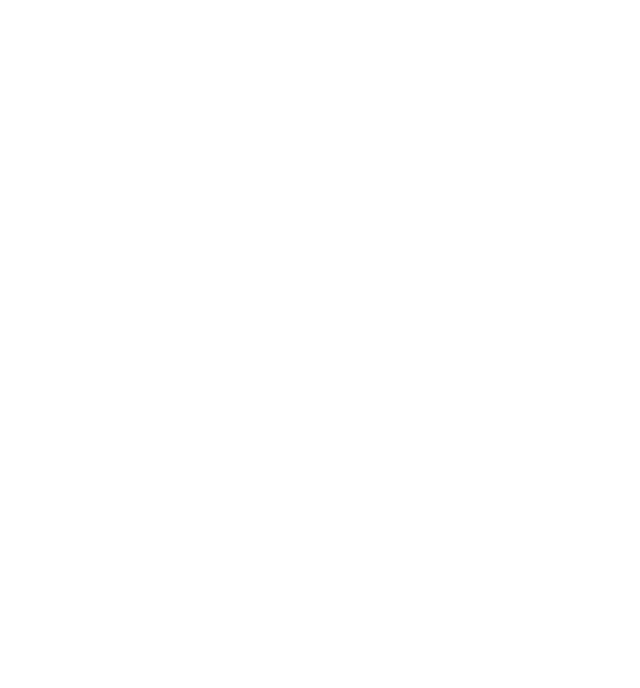
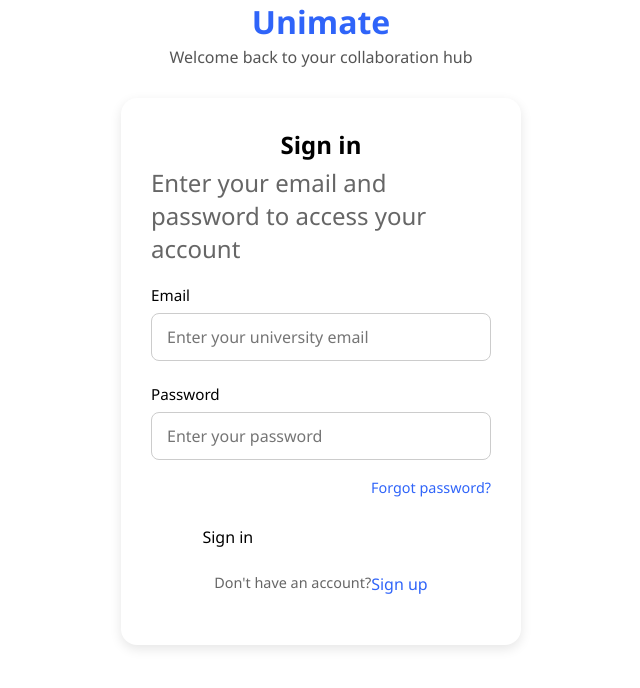
Before and after one commit to Ashi-Verma1758/unimate, a React (Vite) app: page /login in a window 1280 px wide. Before the commit this address had no page. Shown: the top 688 px of the page, without its empty margins (319-959 px from the left). Built offline with nearby package versions, Linux system fonts and the light colour scheme.

Commit message:
login connected

```diff
--- a/src/App.jsx
+++ b/src/App.jsx
@@ -11,6 +11,7 @@
 
 
 import HomePage from './components/HomePage/HomePage';
+import Login from './Log-In';
 
 
 function App() {
@@ -19,6 +20,8 @@
       <Routes>
         <Route path="/" element={<HeroSection/>} />
         <Route path="/signup" element={<CreateAccount />} />
+        <Route path="/login" element={<Login />} />
+
         <Route path="/Homepage" element={<HomePage />} />
 
       </Routes>
--- a/src/Log-In.css
+++ b/src/Log-In.css
@@ -4,7 +4,7 @@
   margin: 0;
   padding: 0;
 }
-
+/*
 body {
   background-color: #e9f0ff;
   display: flex;
@@ -13,7 +13,7 @@
   flex-direction: column;
   padding: 40px 20px;
   min-height: 100vh;
-}
+} */
 
 .logo {
   font-size: 2rem;
@@ -78,7 +78,7 @@
   text-decoration: none;
 }
 
-button {
+/* button {
   width: 100%;
   padding: 12px;
   background-color: #2f64f9;
@@ -93,7 +93,7 @@
 
 button:hover {
   background-color: #1e4fd1;
-}
+} */
 
 .switch {
   margin-top: 15px;
--- a/src/Log-In.jsx
+++ b/src/Log-In.jsx
@@ -1,9 +1,70 @@
-import React from "react";
+import React, { useState } from "react";
+import axios from 'axios'; // Import axios
+import { useNavigate, Link } from "react-router-dom"; // Import Link for navigation
 import "./Log-In.css";
+
 const Login = () => {
+  const navigate = useNavigate();
+
+  const [formData, setFormData] = useState({
+    email: '',
+    password: ''
+  });
+
+  const [message, setMessage] = useState({ type: '', text: '' }); // State for messages
+  const [loading, setLoading] = useState(false); // State for loading indicator
+
+  const handleChange = (e) => {
+    setFormData((prev) => ({
+      ...prev,
+      [e.target.name]: e.target.value,
+    }));
+  };
+
+  const handleSubmit = async (e) => {
+    e.preventDefault(); // Prevent default form submission
+    setMessage({ type: '', text: '' }); // Clear previous messages
+    setLoading(true); // Start loading
+
+    try {
+      // Hardcoded localhost URL. Change for production!
+      const backendUrl = 'http://localhost:8000'; // Or import.meta.env.VITE_BACKEND_URL;
+
+      const res = await axios.post(`${backendUrl}/api/auth/login`, { // Assuming your login endpoint is /api/login
+        email: formData.email,
+        password: formData.password,
+      });
+
+      // Assuming your backend sends a token and/or user data on successful login
+      const { token, user, message: successMessage } = res.data; // Adjust based on your actual backend response
+
+      localStorage.setItem('token', token); // Store the authentication token
+      localStorage.setItem('user', JSON.stringify(user)); // Store user data
+
+      setMessage({ type: 'success', text: successMessage || 'Login successful! Redirecting...' });
+
+      // Redirect to the homepage or dashboard after a short delay
+      setTimeout(() => {
+        navigate('/Homepage');
+      }, 1500);
+
+    } catch (err) {
+      console.error('Login failed:', err.response?.data || err.message);
+      setMessage({
+        type: 'error',
+        text: err.response?.data?.message || 'Login failed. Please check your credentials.'
+      });
+    } finally {
+      setLoading(false); // Stop loading regardless of success or failure
+    }
+  };
+
   return (
     <div className="container">
-      <h1 className="logo">Unimate</h1>
+      {/* "Unimate" logo linking to homepage */}
+      <Link to="/" className="logo-link">
+        <h1 className="logo">Unimate</h1>
+      </Link>
       <p className="subtitle">Welcome back to your collaboration hub</p>
 
       <div className="form-box">
@@ -12,12 +73,22 @@
           Enter your email and password to access your account
         </p>
 
-        <form>
+        <form onSubmit={handleSubmit}> {/* Attach the handleSubmit to the form */}
+          {/* Display messages */}
+          {message.text && (
+            <p className={`form-message ${message.type}`}>
+              {message.text}
+            </p>
+          )}
+
           <label htmlFor="email">Email</label>
           <input
             type="email"
             id="email"
+            name="email" // Added name attribute
             placeholder="Enter your university email"
+            value={formData.email} // Controlled component
+            onChange={handleChange} // Handle input changes
             required
           />
 
@@ -26,20 +97,25 @@
             <input
               type="password"
               id="password"
+              name="password" // Added name attribute
               placeholder="Enter your password"
+              value={formData.password} // Controlled component
+              onChange={handleChange} // Handle input changes
               required
             />
           </div>
 
           <div className="forgot">
-            <a href="#">Forgot password?</a>
+            <a href="#">Forgot password?</a> {/* Consider a <Link to="/forgot-password"> */}
           </div>
 
-          <button type="submit">Sign in</button>
+          <button type="submit" disabled={loading}>
+            {loading ? 'Signing in...' : 'Sign in'}
+          </button>
         </form>
 
         <p className="switch">
-          Don't have an account? <a href="#">Sign up</a>
+          Don't have an account? <Link to="/signup">Sign up</Link> {/* Use Link to your signup page */}
         </p>
       </div>
     </div>
--- a/src/components/CreateAcc.css
+++ b/src/components/CreateAcc.css
@@ -9,16 +9,18 @@
   color: inherit;
 }
 
-/* body {
+.maincont {
   background-color: #e9f0ff;
   display: flex;
   justify-content: center;
   align-items: center;
   height: 100vh;
-} */
+
+}
 
 .container {
   text-align: center;
+  /* margin-top: 5vh; */
 }
 
 .logo {
@@ -41,15 +43,22 @@
   max-width: 400px;
   margin: 0 auto;
   box-shadow: 0 4px 12px rgba(0, 0, 0, 0.1);
+  justify-content: center;
 }
 
 .form-box h2 {
   margin-bottom: 10px;
+  display: flex;
+    justify-content: center;
+
 }
 
 .form-box p {
   margin-bottom: 20px;
   color: #666;
+  display: flex;
+    justify-content: center;
+
 }
 
 form input,
@@ -72,23 +81,23 @@
   flex: 1;
 }
 
-/* button {
+.submit {
   width: 100%;
-  padding: 12px;
-  background-color: #5973bb;
-  color: white;
+  /* padding: auto; */
+  /* background-color: #5973bb; */
+  /* color: white; */
   font-size: 1rem;
   font-weight: 600;
-  border: none;
-  border-radius: 8px;
+  /* border: 1px solid rgb(37, 99, 235); */
+  /* border-radius: 8px; */
   cursor: pointer;
   margin-top: 10px;
   transition: background 0.3s;
 }
 
-button:hover {
-  background-color: #1e4fd1;
-} */
+.submit:hover {
+  background-color: rgb(37, 99, 235);
+}
 
 .signin-text {
   margin-top: 15px;
--- a/src/components/CreateAcc.jsx
+++ b/src/components/CreateAcc.jsx
@@ -73,7 +73,8 @@
   };
 
   return (
-    <div className="container">
+    <div className="maincont">
+      <div className="container">
      <Link to="/" className="logo-link"><h1 className="logo">Unimate</h1></Link>
       <p className="subtitle">Join the collaboration revolution</p>
 
@@ -117,7 +118,7 @@
           <input type="password" name="password" placeholder="Create password" value={formData.password} onChange={handleChange} required />
           <input type="password" name="confirmPassword" placeholder="Confirm password" value={formData.confirmPassword} onChange={handleChange} required />
 
-          <button type="submit" disabled={loading}>
+          <button type="submit" className="submit" disabled={loading}>
             {loading ? 'Creating account...' : 'Create account'}
           </button>
         </form>
@@ -128,6 +129,7 @@
         </p>
       </div>
     </div>
+    </div>
   );
 }
 
```
